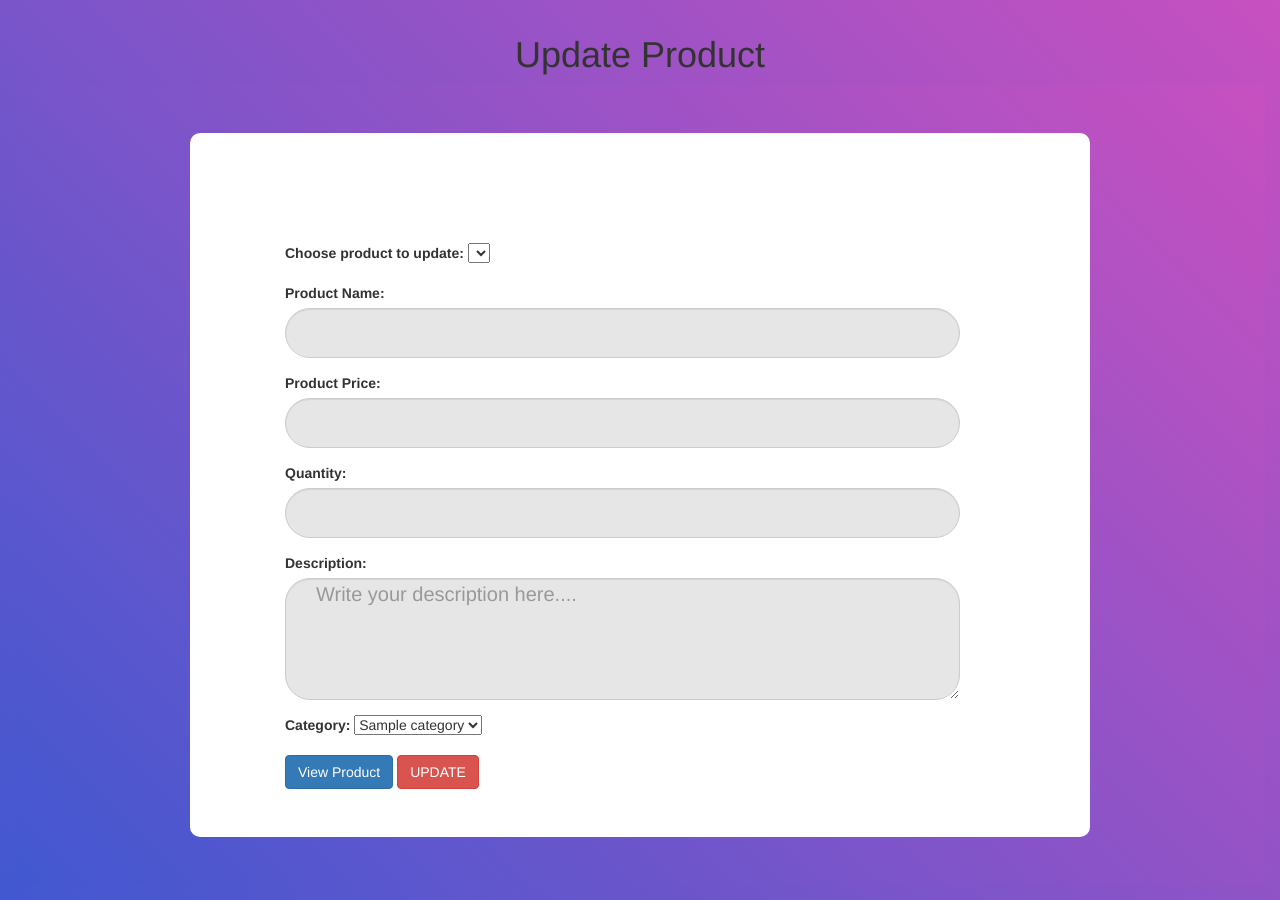
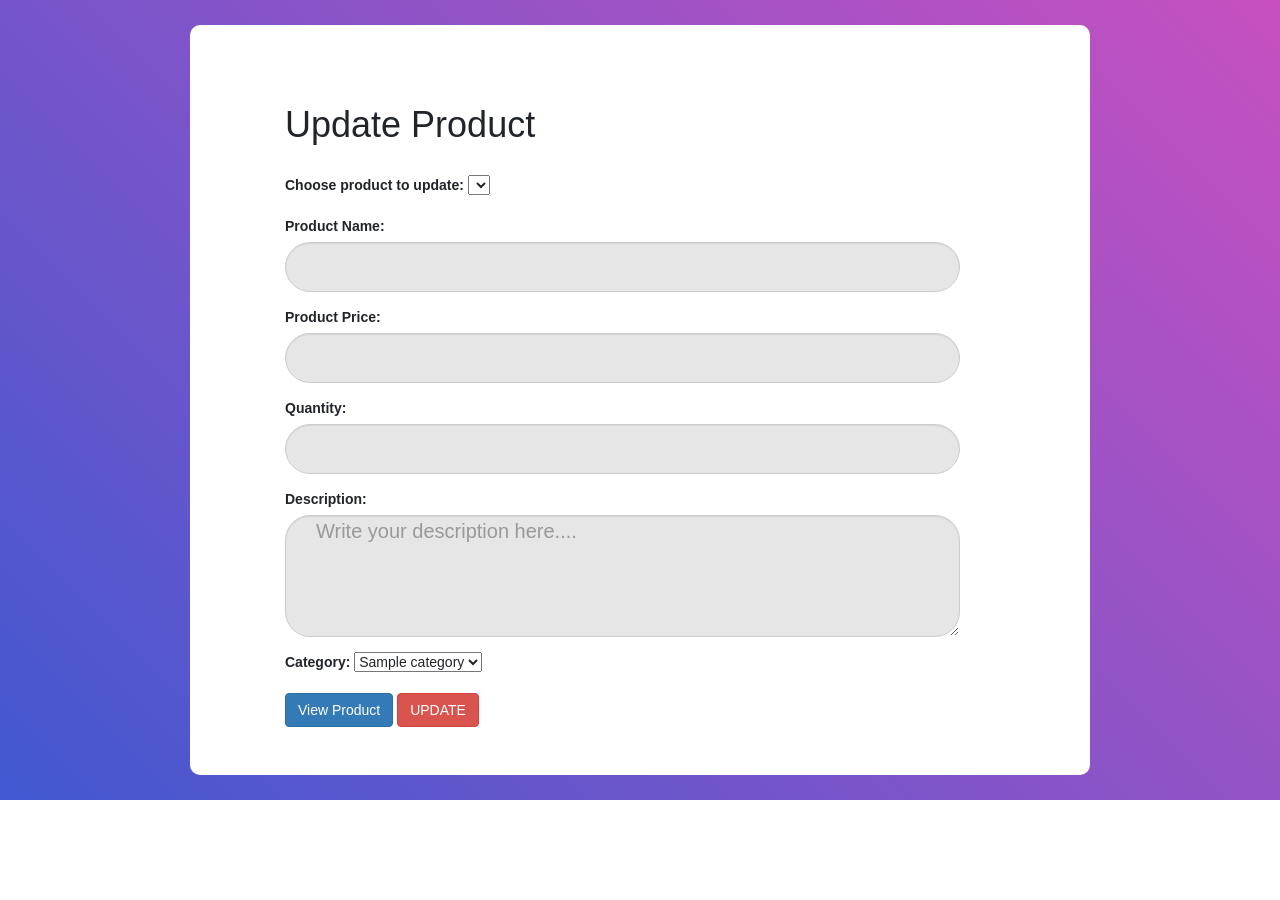
Before and after one commit to yujade01/FYP-PROJECT, a PHP site: page /update_product_form.php in a window 1280 px wide. After the commit the page ends 800 px from the top, so only its background shows below. Run offline with PHP 8.4, Linux system fonts and the light colour scheme; tables that the repository leaves empty or names only in its code hold one stand-in row (values such as "Sample post"); data that the repository does not hold is empty.

Commit message:
css edit

```diff
--- a/update_product_form.php
+++ b/update_product_form.php
@@ -4,6 +4,25 @@
 <link rel="stylesheet" href="https://maxcdn.bootstrapcdn.com/bootstrap/3.3.7/css/bootstrap.css">
 
 <style>
+
+
+        * {
+            margin: 0px;
+            padding: 0px;
+            box-sizing: border-box;
+        }
+
+
+        body{
+            height: 100%;
+            font-family: Poppins-Regular, sans-serif;
+            margin: 0;
+            font-weight: 400;
+            line-height: 1.5;
+            color: #212529;
+            background-color: #fff;
+
+        }
 
     .limiter {
         width: 100%;
@@ -29,7 +48,7 @@
         display: flex;
         flex-wrap: wrap;
         justify-content: space-between;
-        padding: 110px 130px 33px 95px;
+        padding: 60px 130px 33px 95px;
     }
 
     .form-control{
@@ -43,18 +62,24 @@
             padding: 0 30px 0 30px;
     }
 
+    h1{
+        margin-bottom: 30px;
+    }
+
 
 
 </style>
+
 </head>
 
 <body>
-<div class="wrapper">
+
+        <div class="limiter">
+        <div class="wrapper">
+        <div class="container-login">
+
         <h1>Update Product</h1>
 
-        <div class="limiter">
-        <div class="wrapper center">
-        <div class="container-login">
 
             <form action="update_product_system.php" method="post" enctype="multipart/form-data">
                     <!-- <legend>Product Info</legend> -->
@@ -125,7 +150,6 @@
                         </div>
             </form>
 
-    </div>
 
     </div>
     </div>
```
Also changed, not shown: uploadform.php (+8 -2 lines).
